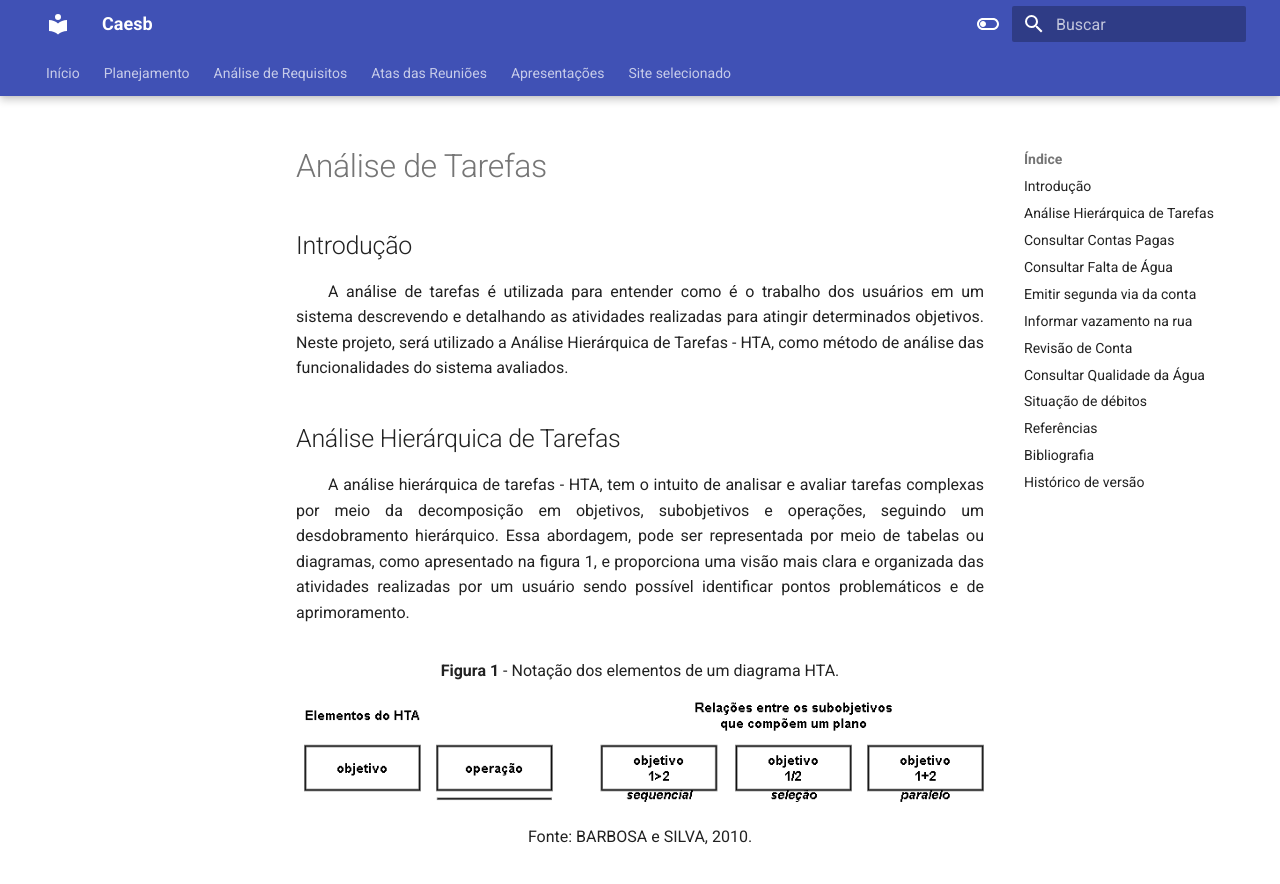
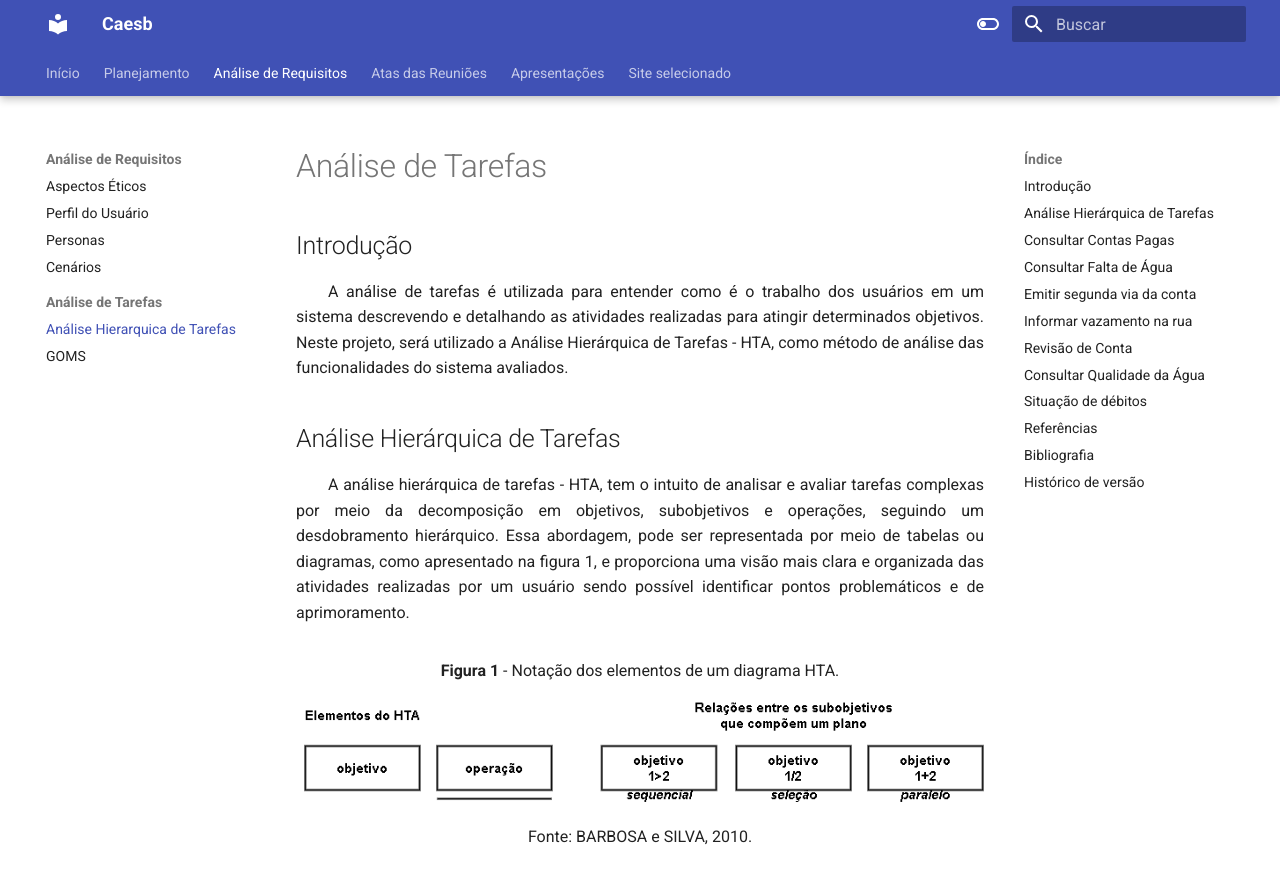
Before and after one commit to Interacao-Humano-Computador/2023.2-Caesb, an MkDocs documentation site: the page built from docs/analise-de-requisitos/analise-de-tarefas/HTA.md, in a window 1280 px wide and 900 px high. Shown: the top 884 px of the window. Built offline with MkDocs 1.6.1 and Material for MkDocs 9.7.7, drawn with Linux system fonts in a browser that asks for light colours.

```diff
--- a/mkdocs.yml
+++ b/mkdocs.yml
@@ -44,15 +44,18 @@ nav:
   - Análise de Requisitos:
       - Aspectos Éticos: analise-de-requisitos/aspectos-eticos.md
       - Perfil do Usuário: analise-de-requisitos/perfil-do-usuario.md
-      - Análise de Tarefas: analise-de-requisitos/analise-de-tarefas.md
       - Personas: analise-de-requisitos/Personas.md
       - Cenários: analise-de-requisitos/cenario1.md
+      - Análise de Tarefas:
+          - Análise Hierarquica de Tarefas: analise-de-requisitos/analise-de-tarefas/HTA.md
+          - GOMS: analise-de-requisitos/analise-de-tarefas/GOMS.md
   - Atas das Reuniões:
       - Reunião 1 - 26/09/2023: atas-das-reunioes/reuniao1.md
       - Reunião 2 - 04/10/2023: atas-das-reunioes/reuniao2.md
       - Reunião 3 - 08/10/2023: atas-das-reunioes/reuniao3.md
       - Reunião 4 - 09/10/2023: atas-das-reunioes/reuniao4.md
       - Reunião 5 - 11/10/2023: atas-das-reunioes/reuniao5.md
+      - Reunião 6 - 17/10/2023: atas-das-reunioes/reuniao6.md
   - Apresentações:
       - Entregas: apresentacoes/Entregas.md
   - Site selecionado:
```
Also changed, not shown: docs/atas-das-reunioes/reuniao6.md (added, +33 -0 lines).
